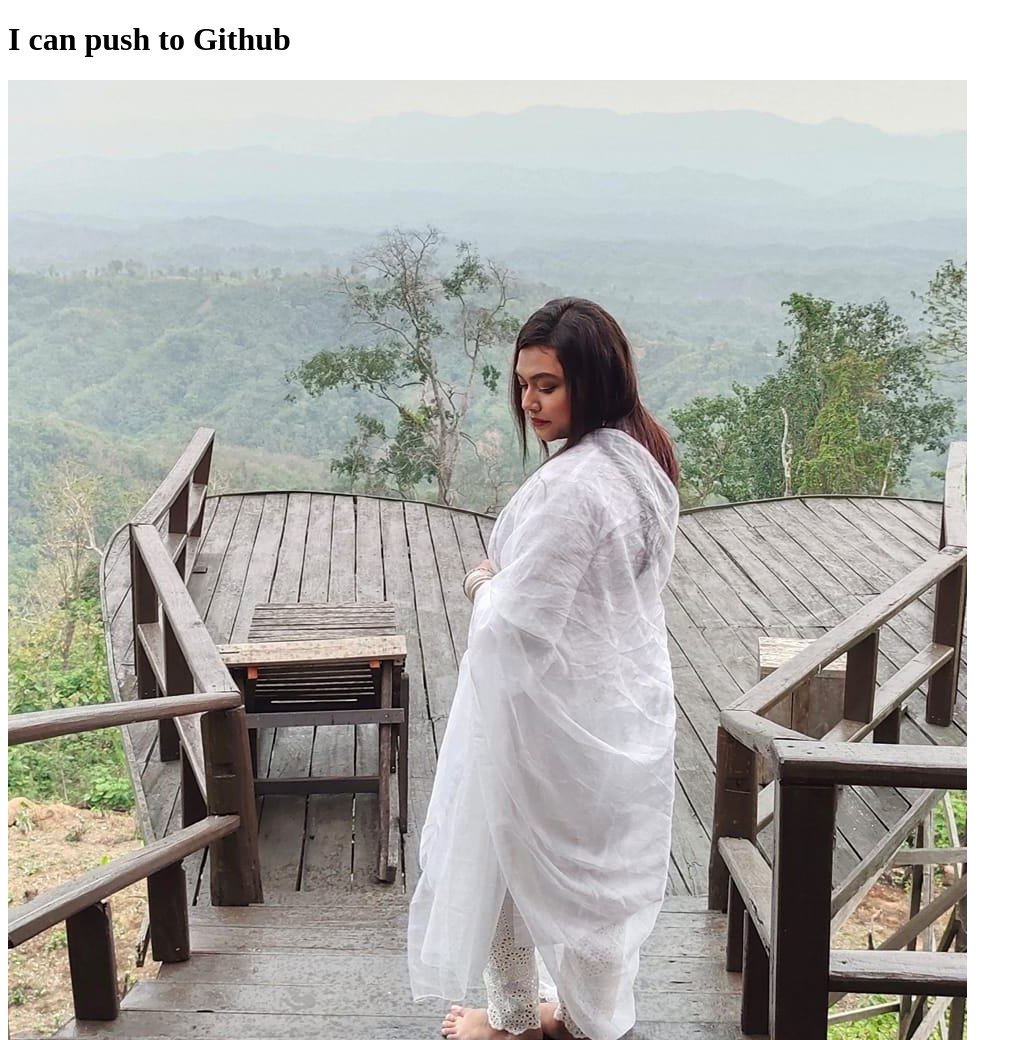
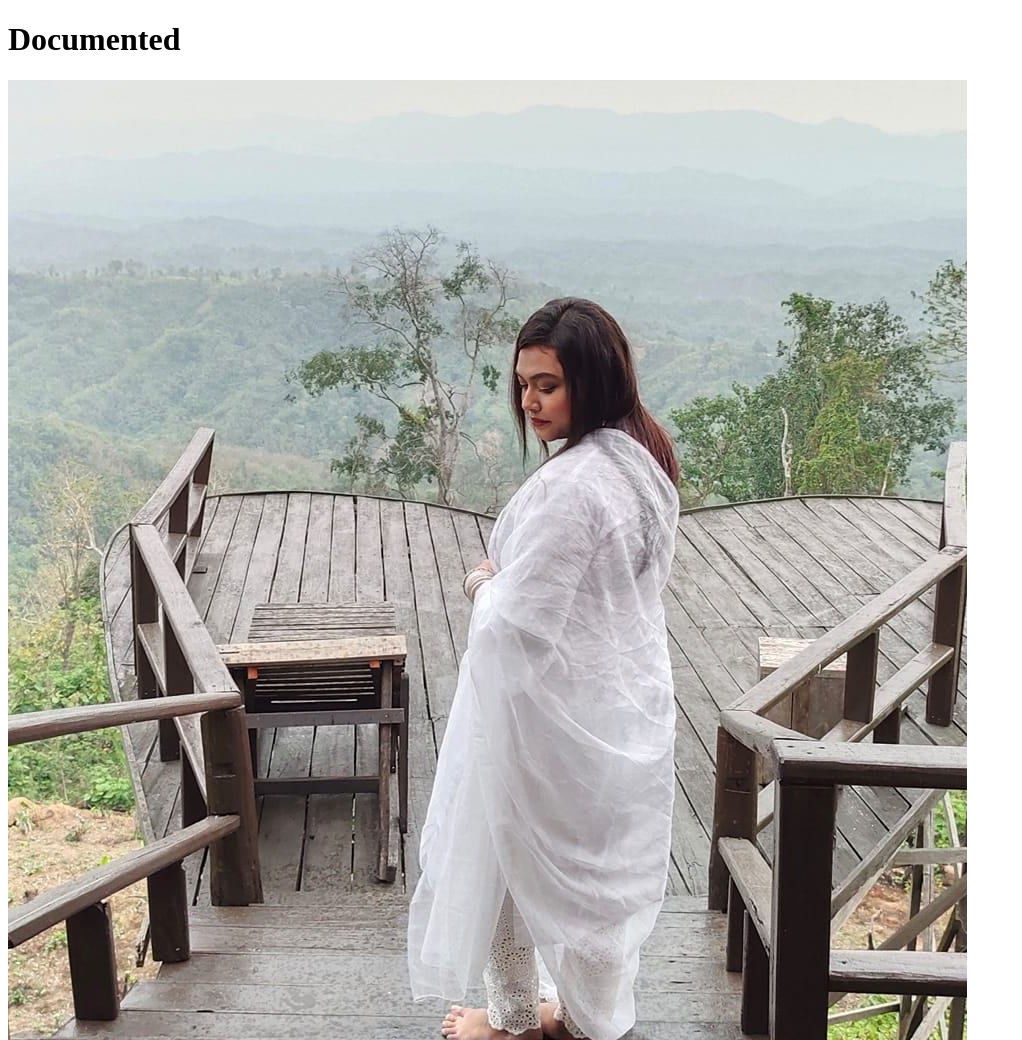
Before and after one commit to Shiblu152/my-third-repo, a plain HTML site: page index.html in a window 1280 px wide. Shown: the whole page, without its empty margins (0-1022 px from the left). Drawn offline with Linux system fonts and the light colour scheme.

Commit message:
Update index.html

```diff
--- a/index.html
+++ b/index.html
@@ -8,7 +8,7 @@
     <link rel="stylesheet" href="style.css">
 </head>
 <body>
-    <h1>I can push to Github</h1>
+    <h1>Documented</h1>
     <img src="Bou.jpg" alt="New picture added">
 </body>
 </html>
```
